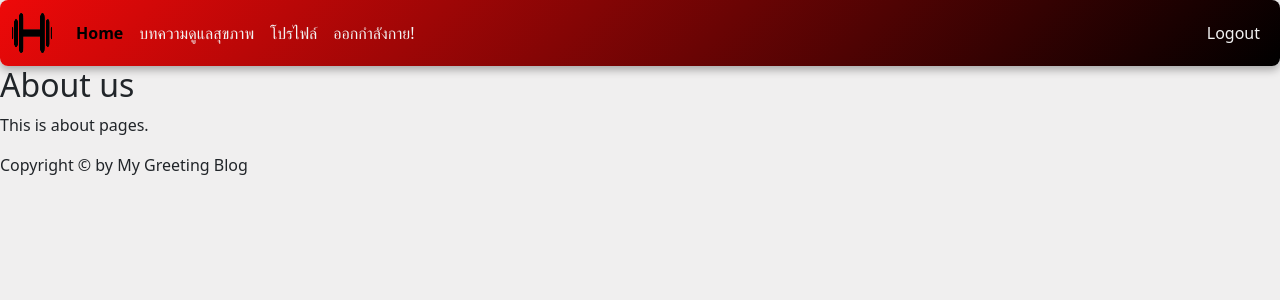
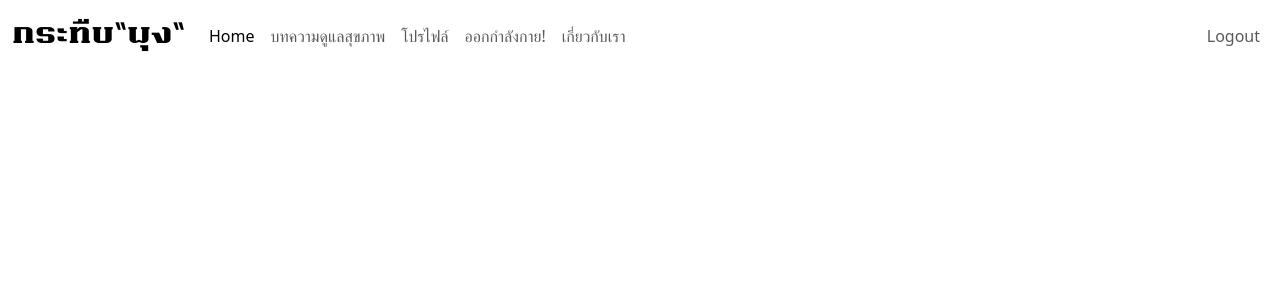
Before and after one commit to minnimall/DataZ_v3, a Node server app: template views/about.ejs in a window 1280 px wide. Shown: the top 300 px of the page. Run offline with Node 20, Linux system fonts and the light colour scheme; the template is opened without the code that fills it, so the values that code supplies are empty; some libraries are stand-ins or nearby versions.

Commit message:
หน้า เกี่ยวกับเรา

```diff
--- a/views/about.ejs
+++ b/views/about.ejs
@@ -1,15 +1,18 @@
 <!DOCTYPE html>
 <html lang="en">
-    <%- include('./partials/head.ejs') %>
-<body>
+  <head>
+    <meta charset="UTF-8" />
+    <meta name="viewport" content="width=device-width, initial-scale=1.0" />
+    <title>เกี่ยวกับเรา</title>
+    <link
+      href="https://cdn.jsdelivr.net/npm/bootstrap@5.3.3/dist/css/bootstrap.min.css"
+      rel="stylesheet"
+      integrity="sha384-QWTKZyjpPEjISv5WaRU9OFeRpok6YctnYmDr5pNlyT2bRjXh0JMhjY6hW+ALEwIH"
+      crossorigin="anonymous"
+    />
+  </head>
 
+  <body>
     <%- include('./partials/nav.ejs') %>
-
-    <div class="About Content">
-        <h2>About us</h2>
-        <p>This is about pages.</p>
-    </div>
-
-    <%- include('./partials/footer.ejs') %>
-</body>
+  </body>
 </html>
--- a/views/partials/nav.ejs
+++ b/views/partials/nav.ejs
@@ -1,7 +1,17 @@
+<style>
+@font-face {
+    font-family: 'MyCustomFont';
+    src: url('/fontsty/MN-DOUBLE/ดับเบิ้ล/MN DOUBLE.ttf') format('truetype');
+}
+
+.head_content {
+    font-family: 'MyCustomFont', sans-serif;
+}
+</style>
 <nav class="navbar navbar-expand-lg">
     <div class="container-fluid">
-        <a class="navbar-brand" href="/first">
-            <img src="/Dumbbell.png" alt="Dumbell Icon" width="40" height="40" />
+        <a class="navbar-brand head_content" href="/first">
+            <h2>กระทืบ"พุง"</h2>
         </a>
 
         <button
@@ -29,6 +39,9 @@
                 <li class="nav-item">
                     <a class="nav-link" href="#">ออกกำลังกาย!</a>
                 </li>
+                <li class="nav-item">
+                    <a class="nav-link" href="/about">เกี่ยวกับเรา</a>
+                </li>
             </ul>
             <!-- ปุ่ม Logout -->
             <ul class="navbar-nav">
```
Also changed, not shown: public/fontsty/MN-DOUBLE/ดับเบิ้ล/MN DOUBLE Bold Italic.ttf (added), public/fontsty/MN-DOUBLE/ดับเบิ้ล/MN DOUBLE Bold.ttf (added), public/fontsty/MN-DOUBLE/ดับเบิ้ล/MN DOUBLE Italic.ttf (added), public/fontsty/MN-DOUBLE/ดับเบิ้ล/MN DOUBLE Light Italic.ttf (added), public/fontsty/MN-DOUBLE/ดับเบิ้ล/MN DOUBLE Light.ttf (added), public/fontsty/MN-DOUBLE/ดับเบิ้ล/MN DOUBLE.ttf (added), 1 other file.
